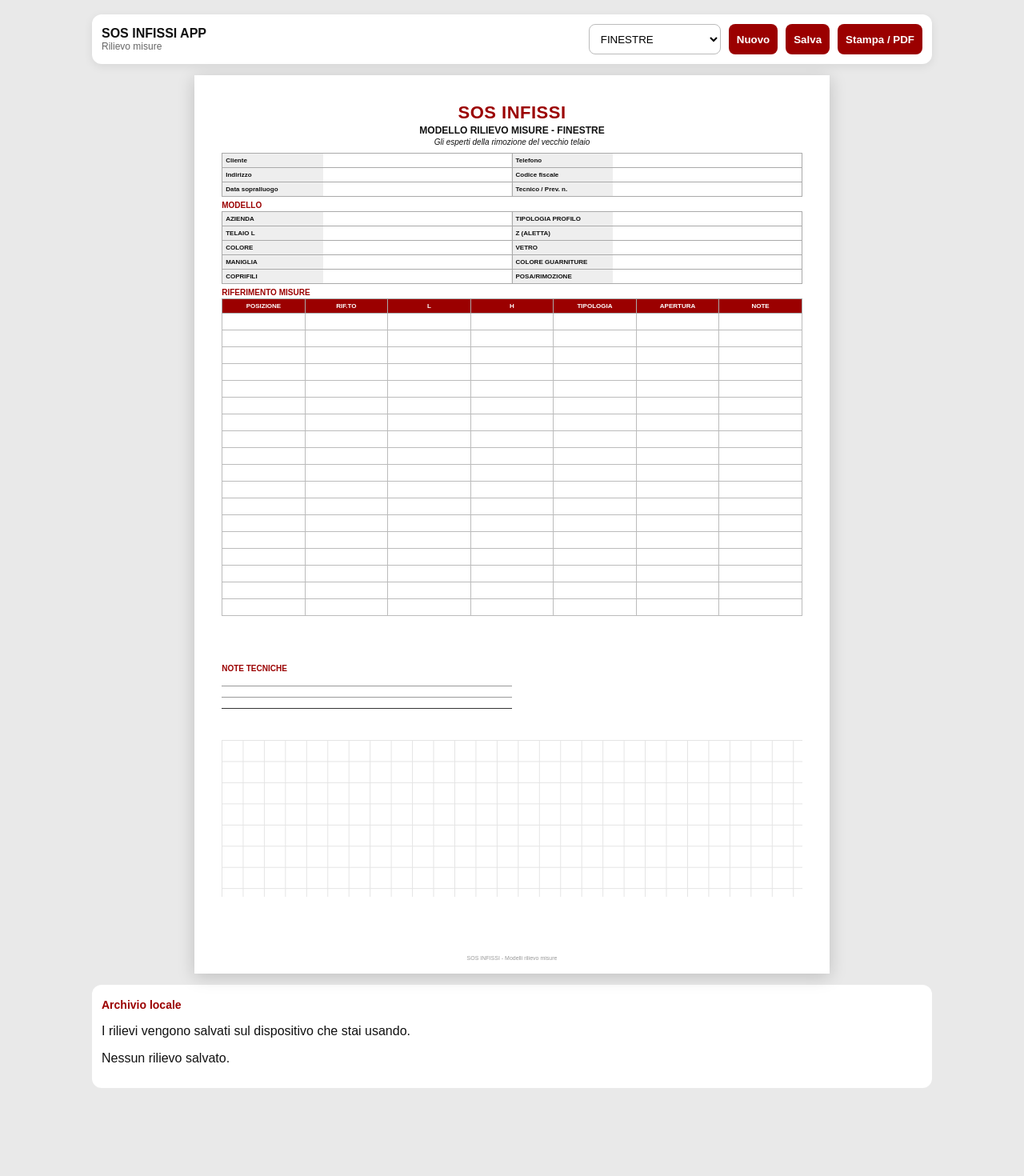
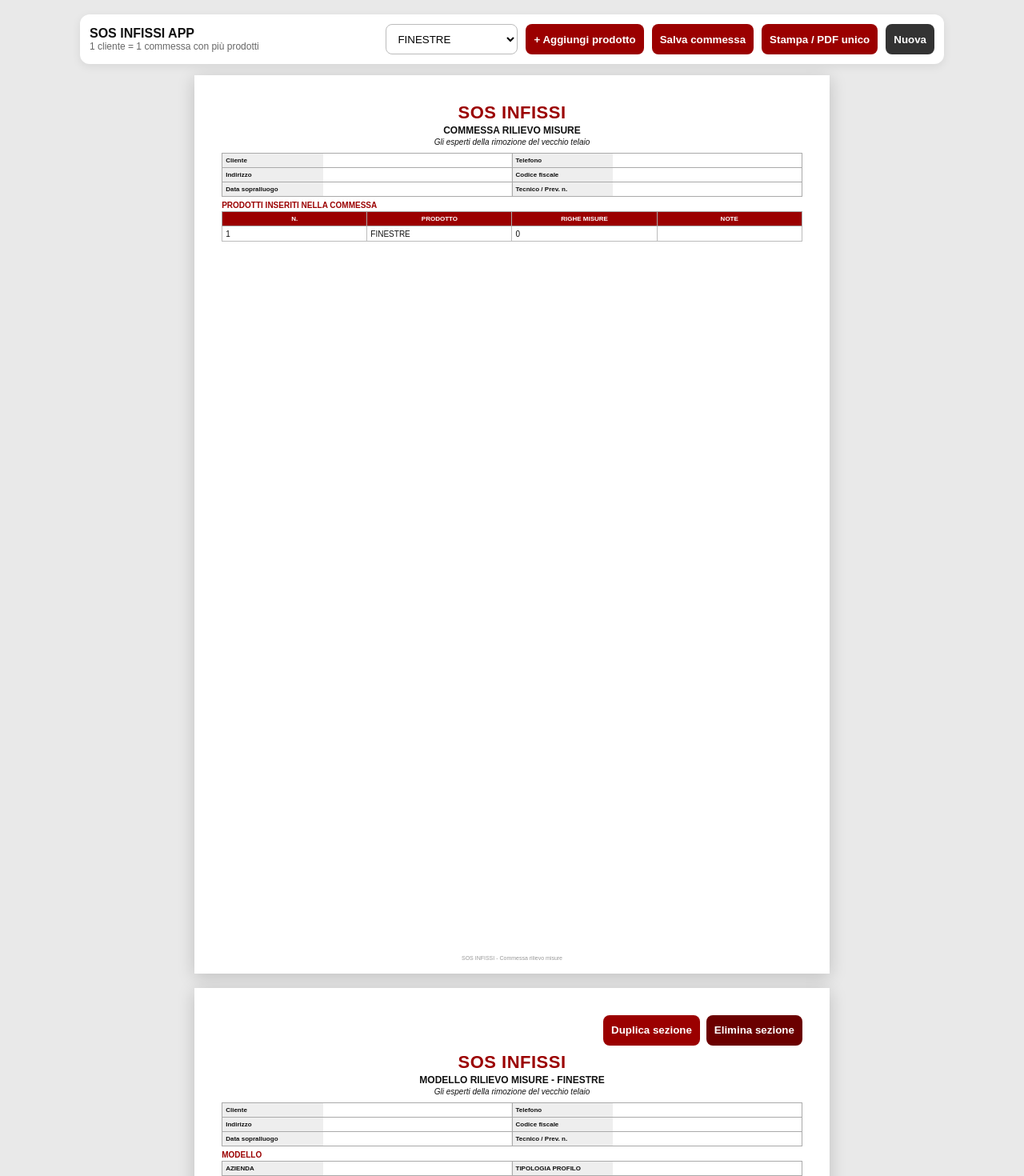
Before and after one commit to sosinfissi/app-rilievo-sos-infissi, a React (Vite) app: page / in a window 1280 px wide. Shown: the top 1470 px of the page at 80% size. Before the commit the page ends 1392 px from the top, so only its background shows below. Built offline with nearby package versions, Linux system fonts and the light colour scheme.

Commit message:
Add files via upload

```diff
--- a/src/App.jsx
+++ b/src/App.jsx
@@ -1,10 +1,10 @@
 
-import React, { useMemo, useState } from 'react'
+import React, { useState } from 'react'
 
 const products = {
   finestre: {
     title: 'FINESTRE',
-    modelFields: [
+    fields: [
       ['AZIENDA', 'TIPOLOGIA PROFILO'],
       ['TELAIO L', 'Z (ALETTA)'],
       ['COLORE', 'VETRO'],
@@ -15,7 +15,7 @@ const products = {
   },
   persiane: {
     title: 'PERSIANE',
-    modelFields: [
+    fields: [
       ['AZIENDA', 'TIPOLOGIA'],
       ['N. ANTE', 'STECCA FISSA/ORIENTABILE'],
       ['COLORE', 'TELAIO'],
@@ -26,7 +26,7 @@ const products = {
   },
   tapparelle: {
     title: 'TAPPARELLE',
-    modelFields: [
+    fields: [
       ['AZIENDA', 'TIPO TELO'],
       ['MATERIALE', 'COLORE'],
       ['GUIDE', 'CASSONETTO'],
@@ -37,7 +37,7 @@ const products = {
   },
   blindati: {
     title: 'PORTONI BLINDATI',
-    modelFields: [
+    fields: [
       ['AZIENDA', 'MODELLO'],
       ['MISURA MURO', 'LUCE PASSAGGIO'],
       ['APERTURA DX/SX', 'PANNELLO'],
@@ -48,7 +48,7 @@ const products = {
   },
   interne: {
     title: 'PORTE INTERNE',
-    modelFields: [
+    fields: [
       ['AZIENDA', 'MODELLO'],
       ['BATTENTE/SCORREVOLE', 'APERTURA DX/SX'],
       ['COLORE', 'TELAIO'],
@@ -59,7 +59,7 @@ const products = {
   },
   sezionali: {
     title: 'PORTE SEZIONALI',
-    modelFields: [
+    fields: [
       ['AZIENDA', 'MODELLO'],
       ['LARGHEZZA FORO', 'ALTEZZA FORO'],
       ['ARCHITRAVE', 'SPALLE LATERALI'],
@@ -70,92 +70,194 @@ const products = {
   },
 }
 
-const emptyCommon = {
+const emptyJob = {
   cliente: '',
   telefono: '',
   indirizzo: '',
   codiceFiscale: '',
   data: '',
   tecnico: '',
+  preventivo: ''
 }
 
-function makeRows(count = 18) {
+function makeRows(count = 14) {
   return Array.from({ length: count }, () => ({}))
 }
 
-export default function App() {
-  const [productKey, setProductKey] = useState('finestre')
-  const [common, setCommon] = useState(emptyCommon)
-  const [model, setModel] = useState({})
-  const [rows, setRows] = useState(makeRows())
-  const [notes, setNotes] = useState('')
-  const product = products[productKey]
-
-  const savedList = useMemo(() => {
-    try {
-      return JSON.parse(localStorage.getItem('sos_rilievi') || '[]')
-    } catch {
-      return []
+function newSection(type = 'finestre') {
+  return {
+    id: Date.now() + Math.random(),
+    type,
+    model: {},
+    rows: makeRows(),
+    notes: '',
+    sketchNote: ''
   }
-  }, [])
-
-  function updateCommon(key, value) {
-    setCommon({ ...common, [key]: value })
 }
 
-  function updateModel(label, value) {
-    setModel({ ...model, [label]: value })
+export default function App() {
+  const [job, setJob] = useState(emptyJob)
+  const [sections, setSections] = useState([newSection('finestre')])
+  const [newType, setNewType] = useState('finestre')
+  const [archive, setArchive] = useState(() => {
+    try { return JSON.parse(localStorage.getItem('sos_commesse') || '[]') } catch { return [] }
+  })
+
+  function updateJob(key, value) {
+    setJob({ ...job, [key]: value })
   }
 
-  function updateRow(index, col, value) {
-    const copy = [...rows]
-    copy[index] = { ...copy[index], [col]: value }
-    setRows(copy)
+  function updateSection(id, updater) {
+    setSections(sections.map(s => s.id === id ? updater(s) : s))
   }
 
-  function newSurvey() {
-    setCommon(emptyCommon)
-    setModel({})
-    setRows(makeRows())
-    setNotes('')
+  function addSection() {
+    setSections([...sections, newSection(newType)])
   }
 
-  function saveSurvey() {
-    const data = {
+  function duplicateSection(id) {
+    const original = sections.find(s => s.id === id)
+    if (!original) return
+    setSections([...sections, { ...JSON.parse(JSON.stringify(original)), id: Date.now() + Math.random() }])
+  }
+
+  function removeSection(id) {
+    if (sections.length === 1) {
+      alert('Deve rimanere almeno una sezione prodotto')
+      return
+    }
+    setSections(sections.filter(s => s.id !== id))
+  }
+
+  function saveJob() {
+    const item = {
       id: Date.now(),
-      productKey,
-      productTitle: product.title,
-      common,
-      model,
-      rows,
-      notes,
+      job,
+      sections,
       savedAt: new Date().toLocaleString('it-IT')
     }
-    const previous = JSON.parse(localStorage.getItem('sos_rilievi') || '[]')
-    localStorage.setItem('sos_rilievi', JSON.stringify([data, ...previous]))
-    alert('Rilievo salvato')
+    const updated = [item, ...archive]
+    setArchive(updated)
+    localStorage.setItem('sos_commesse', JSON.stringify(updated))
+    alert('Commessa salvata')
+  }
+
+  function loadJob(item) {
+    setJob(item.job)
+    setSections(item.sections)
+    window.scrollTo({ top: 0, behavior: 'smooth' })
+  }
+
+  function newJob() {
+    setJob(emptyJob)
+    setSections([newSection('finestre')])
   }
 
   return (
     <div className="app">
       <div className="toolbar no-print">
-        <div>
+        <div className="brand">
           <strong>SOS INFISSI APP</strong>
-          <span>Rilievo misure</span>
+          <span>1 cliente = 1 commessa con più prodotti</span>
         </div>
 
-        <select value={productKey} onChange={(e) => setProductKey(e.target.value)}>
-          {Object.entries(products).map(([key, value]) => (
-            <option key={key} value={key}>{value.title}</option>
-          ))}
+        <select value={newType} onChange={(e) => setNewType(e.target.value)}>
+          {Object.entries(products).map(([key, p]) => <option key={key} value={key}>{p.title}</option>)}
         </select>
 
-        <button onClick={newSurvey}>Nuovo</button>
-        <button onClick={saveSurvey}>Salva</button>
-        <button onClick={() => window.print()}>Stampa / PDF</button>
+        <button onClick={addSection}>+ Aggiungi prodotto</button>
+        <button onClick={saveJob}>Salva commessa</button>
+        <button onClick={() => window.print()}>Stampa / PDF unico</button>
+        <button className="secondary" onClick={newJob}>Nuova</button>
       </div>
 
-      <main className="sheet">
+      <main className="sheet cover">
+        <header className="header">
+          <h1>SOS INFISSI</h1>
+          <h2>COMMESSA RILIEVO MISURE</h2>
+          <p>Gli esperti della rimozione del vecchio telaio</p>
+        </header>
+
+        <section className="common-grid">
+          <label>Cliente<input value={job.cliente} onChange={(e) => updateJob('cliente', e.target.value)} /></label>
+          <label>Telefono<input value={job.telefono} onChange={(e) => updateJob('telefono', e.target.value)} /></label>
+          <label>Indirizzo<input value={job.indirizzo} onChange={(e) => updateJob('indirizzo', e.target.value)} /></label>
+          <label>Codice fiscale<input value={job.codiceFiscale} onChange={(e) => updateJob('codiceFiscale', e.target.value)} /></label>
+          <label>Data sopralluogo<input value={job.data} onChange={(e) => updateJob('data', e.target.value)} /></label>
+          <label>Tecnico / Prev. n.<input value={job.tecnico} onChange={(e) => updateJob('tecnico', e.target.value)} /></label>
+        </section>
+
+        <h3>PRODOTTI INSERITI NELLA COMMESSA</h3>
+        <table className="summary">
+          <thead>
+            <tr><th>N.</th><th>PRODOTTO</th><th>RIGHE MISURE</th><th>NOTE</th></tr>
+          </thead>
+          <tbody>
+            {sections.map((s, i) => (
+              <tr key={s.id}>
+                <td>{i + 1}</td>
+                <td>{products[s.type].title}</td>
+                <td>{s.rows.filter(r => Object.values(r).some(Boolean)).length}</td>
+                <td>{s.notes ? 'Sì' : ''}</td>
+              </tr>
+            ))}
+          </tbody>
+        </table>
+
+        <footer>SOS INFISSI - Commessa rilievo misure</footer>
+      </main>
+
+      {sections.map((section, index) => (
+        <ProductSheet
+          key={section.id}
+          index={index}
+          section={section}
+          job={job}
+          onUpdate={(updater) => updateSection(section.id, updater)}
+          onRemove={() => removeSection(section.id)}
+          onDuplicate={() => duplicateSection(section.id)}
+        />
+      ))}
+
+      <aside className="archive no-print">
+        <h3>Archivio commesse salvate su questo dispositivo</h3>
+        {archive.length === 0 && <p>Nessuna commessa salvata.</p>}
+        {archive.slice(0, 10).map(item => (
+          <div className="archive-item" key={item.id}>
+            <div>
+              <strong>{item.job?.cliente || 'Senza cliente'}</strong>
+              <span>{item.savedAt} — {item.sections?.length || 0} prodotti</span>
+            </div>
+            <button onClick={() => loadJob(item)}>Apri</button>
+          </div>
+        ))}
+      </aside>
+    </div>
+  )
+}
+
+function ProductSheet({ section, index, job, onUpdate, onRemove, onDuplicate }) {
+  const product = products[section.type]
+
+  function updateModel(field, value) {
+    onUpdate(s => ({ ...s, model: { ...s.model, [field]: value } }))
+  }
+
+  function updateRow(rowIndex, col, value) {
+    onUpdate(s => {
+      const rows = [...s.rows]
+      rows[rowIndex] = { ...rows[rowIndex], [col]: value }
+      return { ...s, rows }
+    })
+  }
+
+  return (
+    <main className="sheet product-sheet">
+      <div className="section-actions no-print">
+        <button onClick={onDuplicate}>Duplica sezione</button>
+        <button className="danger" onClick={onRemove}>Elimina sezione</button>
+      </div>
+
       <header className="header">
         <h1>SOS INFISSI</h1>
         <h2>MODELLO RILIEVO MISURE - {product.title}</h2>
@@ -163,34 +265,32 @@ export default function App() {
       </header>
 
       <section className="common-grid">
-          <label>Cliente<input value={common.cliente} onChange={(e) => updateCommon('cliente', e.target.value)} /></label>
-          <label>Telefono<input value={common.telefono} onChange={(e) => updateCommon('telefono', e.target.value)} /></label>
-          <label>Indirizzo<input value={common.indirizzo} onChange={(e) => updateCommon('indirizzo', e.target.value)} /></label>
-          <label>Codice fiscale<input value={common.codiceFiscale} onChange={(e) => updateCommon('codiceFiscale', e.target.value)} /></label>
-          <label>Data sopralluogo<input value={common.data} onChange={(e) => updateCommon('data', e.target.value)} /></label>
-          <label>Tecnico / Prev. n.<input value={common.tecnico} onChange={(e) => updateCommon('tecnico', e.target.value)} /></label>
+        <label>Cliente<input value={job.cliente} readOnly /></label>
+        <label>Telefono<input value={job.telefono} readOnly /></label>
+        <label>Indirizzo<input value={job.indirizzo} readOnly /></label>
+        <label>Codice fiscale<input value={job.codiceFiscale} readOnly /></label>
+        <label>Data sopralluogo<input value={job.data} readOnly /></label>
+        <label>Tecnico / Prev. n.<input value={job.tecnico} readOnly /></label>
       </section>
 
       <h3>MODELLO</h3>
       <section className="model-grid">
-          {product.modelFields.flat().map((field) => (
-            <label key={field}>{field}<input value={model[field] || ''} onChange={(e) => updateModel(field, e.target.value)} /></label>
+        {product.fields.flat().map(field => (
+          <label key={field}>{field}<input value={section.model[field] || ''} onChange={(e) => updateModel(field, e.target.value)} /></label>
         ))}
       </section>
 
-        <h3>RIFERIMENTO MISURE</h3>
+      <h3>RIFERIMENTO MISURE - SEZIONE {index + 1}</h3>
       <table className="measure-table">
         <thead>
-            <tr>
-              {product.columns.map((col) => <th key={col}>{col}</th>)}
-            </tr>
+          <tr>{product.columns.map(col => <th key={col}>{col}</th>)}</tr>
         </thead>
         <tbody>
-            {rows.map((row, i) => (
-              <tr key={i}>
-                {product.columns.map((col) => (
+          {section.rows.map((row, r) => (
+            <tr key={r}>
+              {product.columns.map(col => (
                 <td key={col}>
-                    <input value={row[col] || ''} onChange={(e) => updateRow(i, col, e.target.value)} />
+                  <input value={row[col] || ''} onChange={(e) => updateRow(r, col, e.target.value)} />
                 </td>
               ))}
             </tr>
@@ -201,24 +301,19 @@ export default function App() {
       <section className="bottom">
         <div className="notes">
           <h3>NOTE TECNICHE</h3>
-            <textarea value={notes} onChange={(e) => setNotes(e.target.value)} />
+          <textarea value={section.notes} onChange={(e) => onUpdate(s => ({ ...s, notes: e.target.value }))} />
         </div>
 
-          <div className="grid-paper" aria-label="Area disegno tecnico"></div>
+        <div className="grid-paper">
+          <textarea
+            placeholder="Schizzo tecnico / appunti disegno"
+            value={section.sketchNote || ''}
+            onChange={(e) => onUpdate(s => ({ ...s, sketchNote: e.target.value }))}
+          />
+        </div>
       </section>
 
       <footer>SOS INFISSI - Modelli rilievo misure</footer>
     </main>
-
-      <div className="archive no-print">
-        <h3>Archivio locale</h3>
-        <p>I rilievi vengono salvati sul dispositivo che stai usando.</p>
-        {savedList.length === 0 ? <p>Nessun rilievo salvato.</p> : savedList.slice(0, 5).map((item) => (
-          <div className="archive-item" key={item.id}>
-            {item.common?.cliente || 'Senza cliente'} - {item.productTitle} - {item.savedAt}
-          </div>
-        ))}
-      </div>
-    </div>
   )
 }
--- a/src/style.css
+++ b/src/style.css
@@ -8,12 +8,10 @@ body {
   color: #111;
 }
 
-.app {
-  padding: 18px;
-}
+.app { padding: 18px; }
 
 .toolbar {
-  max-width: 1050px;
+  max-width: 1080px;
   margin: 0 auto 14px;
   background: #fff;
   padding: 12px;
@@ -22,17 +20,20 @@ body {
   gap: 10px;
   align-items: center;
   box-shadow: 0 3px 12px rgba(0,0,0,.08);
+  position: sticky;
+  top: 8px;
+  z-index: 10;
 }
 
-.toolbar div {
+.brand {
   display: flex;
   flex-direction: column;
   margin-right: auto;
 }
 
-.toolbar span {
+.brand span {
+  color: #666;
   font-size: 12px;
-  color: #666;
 }
 
 select, button {
@@ -51,10 +52,13 @@ button {
   cursor: pointer;
 }
 
+button.secondary { background: #333; }
+button.danger { background: #6b0000; }
+
 .sheet {
   width: 210mm;
   min-height: 297mm;
-  margin: 0 auto;
+  margin: 0 auto 18px;
   background: white;
   padding: 9mm 9mm 7mm;
   box-shadow: 0 4px 20px rgba(0,0,0,.18);
@@ -121,13 +125,13 @@ label input {
   font-size: 11px;
 }
 
-.measure-table {
+.measure-table, .summary {
   width: 100%;
   border-collapse: collapse;
   table-layout: fixed;
 }
 
-.measure-table th {
+.measure-table th, .summary th {
   background: #9b0000;
   color: white;
   font-size: 8px;
@@ -135,9 +139,11 @@ label input {
   border: 1px solid #aaa;
 }
 
-.measure-table td {
+.measure-table td, .summary td {
   border: 1px solid #bbb;
   height: 19px;
+  font-size: 10px;
+  padding: 2px 4px;
 }
 
 .measure-table input {
@@ -148,37 +154,36 @@ label input {
   font-size: 10px;
 }
 
-.bottom {
-  margin-top: 16mm;
-}
-
-.notes h3 {
-  margin-bottom: 3px;
-}
+.bottom { margin-top: 13mm; }
 
 .notes textarea {
   width: 50%;
   height: 42px;
   border: 0;
   border-bottom: 1px solid #333;
-  background: repeating-linear-gradient(
-    to bottom,
-    white 0,
-    white 13px,
-    #333 14px
-  );
+  background: repeating-linear-gradient(to bottom, white 0, white 13px, #333 14px);
   resize: none;
   font-size: 10px;
 }
 
 .grid-paper {
-  margin-top: 9mm;
+  margin-top: 8mm;
   height: 52mm;
   width: 100%;
   background-image:
     linear-gradient(#e4e4e4 1px, transparent 1px),
     linear-gradient(90deg, #e4e4e4 1px, transparent 1px);
   background-size: 7mm 7mm;
+}
+
+.grid-paper textarea {
+  width: 100%;
+  height: 100%;
+  border: 0;
+  background: transparent;
+  resize: none;
+  padding: 8px;
+  font-size: 12px;
 }
 
 footer {
@@ -191,21 +196,39 @@ footer {
   font-size: 7px;
 }
 
+.section-actions {
+  display: flex;
+  gap: 8px;
+  justify-content: flex-end;
+  margin-bottom: 8px;
+}
+
 .archive {
-  max-width: 1050px;
+  max-width: 1080px;
   margin: 14px auto;
   background: white;
   padding: 12px;
   border-radius: 12px;
 }
 
-.archive h3 {
-  font-size: 14px;
-}
+.archive h3 { font-size: 14px; }
 
 .archive-item {
   border-top: 1px solid #ddd;
   padding: 8px 0;
+  display: flex;
+  justify-content: space-between;
+  gap: 12px;
+}
+
+.archive-item div {
+  display: flex;
+  flex-direction: column;
+}
+
+.archive-item span {
+  color: #666;
+  font-size: 12px;
 }
 
 @media (max-width: 820px) {
@@ -216,12 +239,8 @@ footer {
     min-height: auto;
     padding: 12px;
   }
-  label {
-    grid-template-columns: 42% 58%;
-  }
-  .notes textarea {
-    width: 100%;
-  }
+  label { grid-template-columns: 42% 58%; }
+  .notes textarea { width: 100%; }
 }
 
 @media print {
```
Also changed, not shown: package.json (+5 -5 lines), public/icon.svg, public/manifest.json, 1 other file (tests, documents, lock files or other folders). Lines whose indentation alone changed are shown as unchanged.
